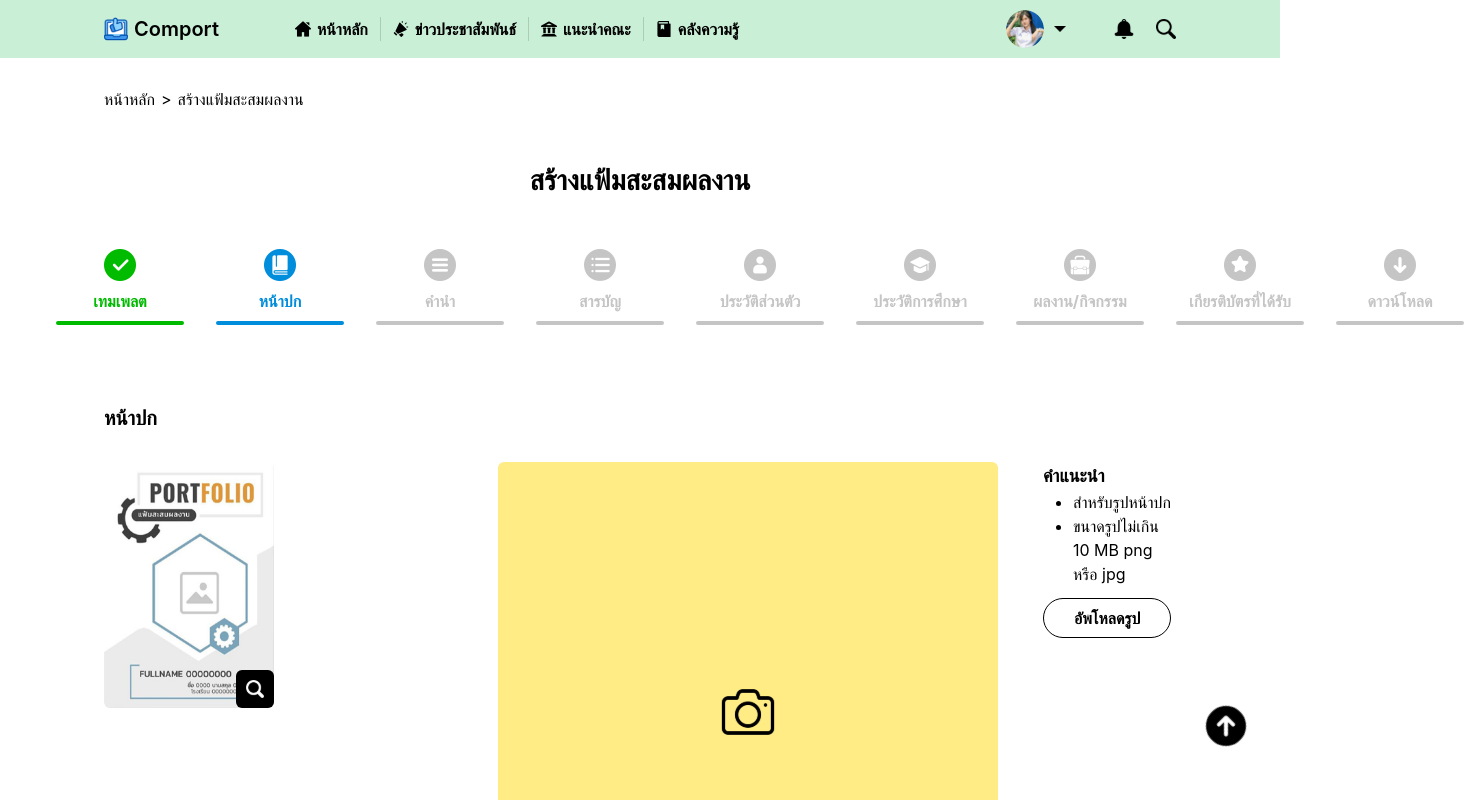
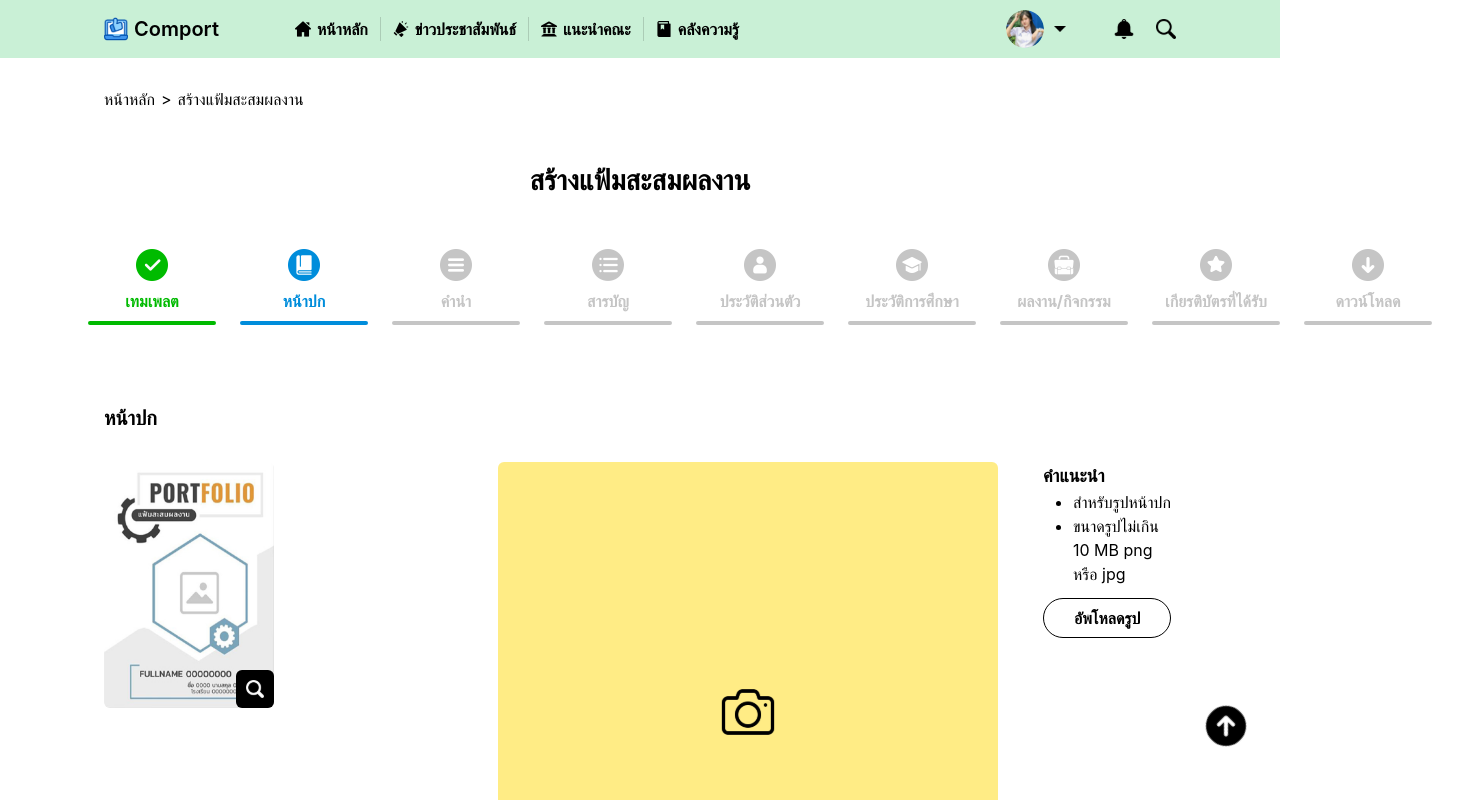
Before and after one commit to fffahchu/Special_Problem, a Next.js app: page /create-portfolio/front-cover in a window 1280 px wide. Shown: the top 800 px of the page, 1464 px wide, since content can reach past the window. Built offline with nearby package versions, Linux system fonts and the light colour scheme.

Commit message:
Fix step bar-Create portfolio

```diff
--- a/components/StateCreate.js
+++ b/components/StateCreate.js
@@ -59,7 +59,7 @@ const StateCreate = ({ state }) => {
     },
   ];
   return (
-    <div className="flex gap-x-8 -ml-12">
+    <div className="flex gap-x-6 -ml-4">
       {menu.map((item, index) => {
         return (
           <Link href={item.link}>
```
